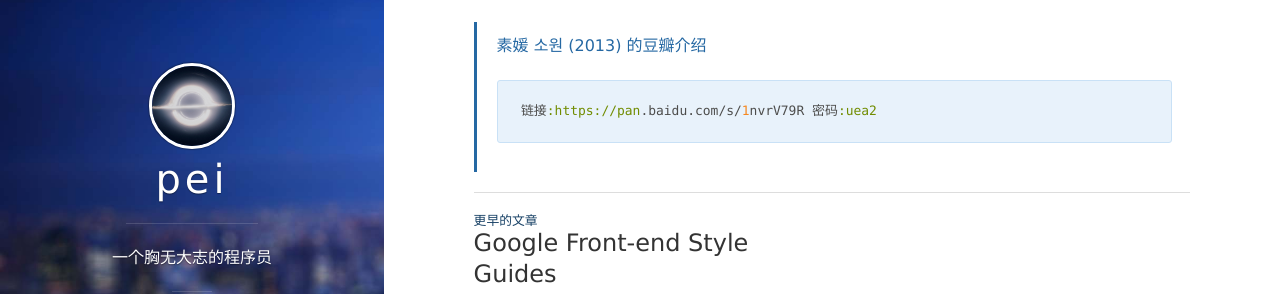
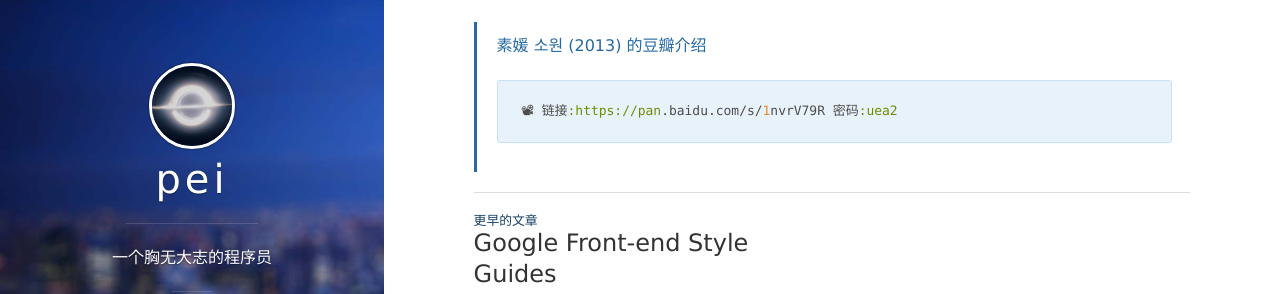
Before and after one commit to peiyucn/peiyucn.github.io, a Jekyll site: the page built from _posts/2016-10-03-hjq-download.md, in a window 1280 px wide. Shown: the part 166-460 px from the top of the page. Built offline with Jekyll 4.4.1, drawn with Linux system fonts in a browser that asks for light colours; nearby versions of some CDN libraries; comment, search, counter and statistics services are not loaded.

Commit message:
update blog

````diff
--- a/_posts/2016-10-03-hjq-download.md
+++ b/_posts/2016-10-03-hjq-download.md
@@ -7,10 +7,9 @@ tags: life
 
 `注意：请勿转载该页面，仅供个人使用。`
 
-
 >[素媛 소원 (2013) 的豆瓣介绍](https://movie.douban.com/subject/21937452/)
 >
 >```
->链接:https://pan.baidu.com/s/1nvrV79R 密码:uea2
+>📽 链接:https://pan.baidu.com/s/1nvrV79R 密码:uea2
 >```
 >
````
